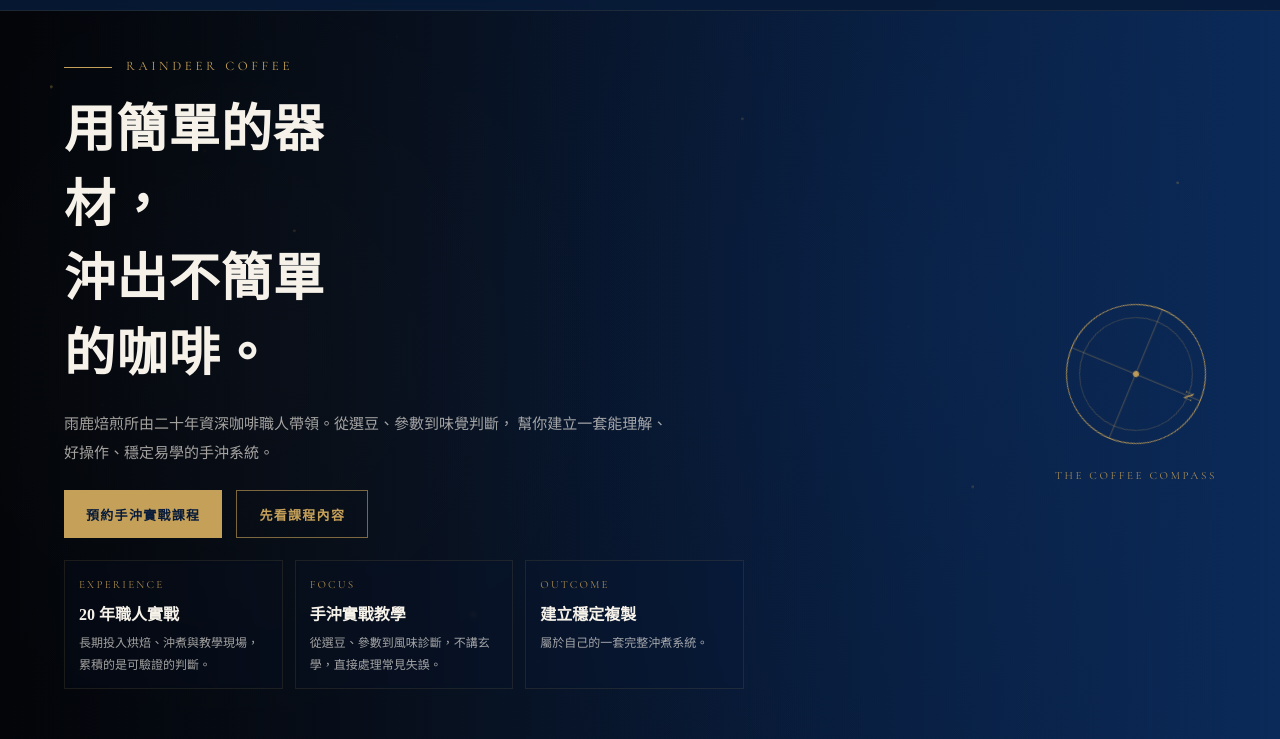
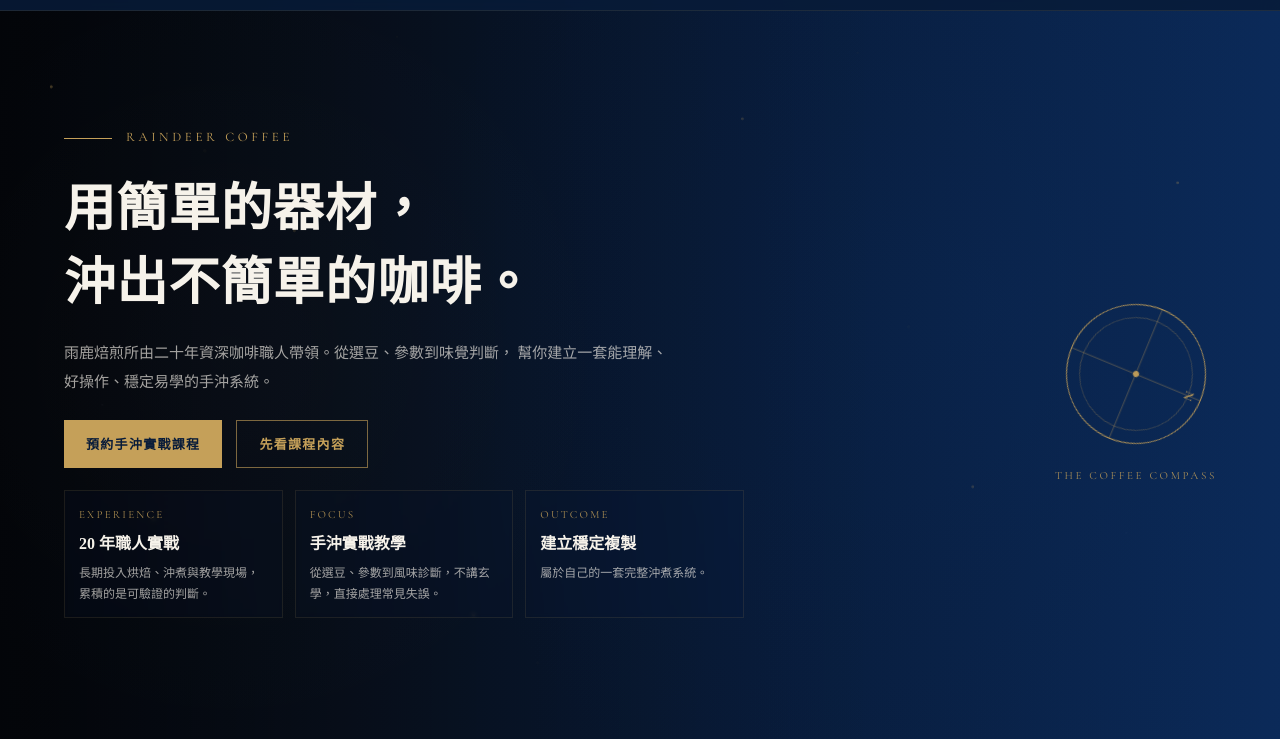
Before and after one commit to raindeercoffee/raindeercoffee.github.io, a plain HTML site: page index.html in a window 1280 px wide. Shown: the part 61-800 px from the top of the page. Drawn offline with nearby package versions, Linux system fonts and the light colour scheme.

Commit message:
Update index.html

```diff
--- a/index.html
+++ b/index.html
@@ -235,16 +235,21 @@
       flex:0 0 auto;
     }
 
-    h1{
-      font-family:'Noto Serif TC',serif;
-      font-size:clamp(30px, 4vw, 52px);
-      line-height:1.46;
-      letter-spacing:.02em;
-      color:var(--white);
-      font-weight:700;
-      margin-bottom:16px;
-      max-width:11ch;
-    }
+   h1 {
+  font-family: 'Noto Serif TC', serif;
+  font-size: clamp(30px, 4vw, 52px);
+  line-height: 1.46;
+  letter-spacing: .02em;
+  color: var(--white);
+  font-weight: 700;
+  margin-bottom: 16px;
+
+  /* 修正 1：加入微小的上內距，防止思源宋體頂部被切除 */
+  padding-top: 0.15em;
+
+  /* 修正 2：將 ch 改為 em，讓中文字能正確計算寬度 (或乾脆移除此行) */
+  max-width: 11em;
+}
 
     .hero-sub{
       max-width:610px;
```
